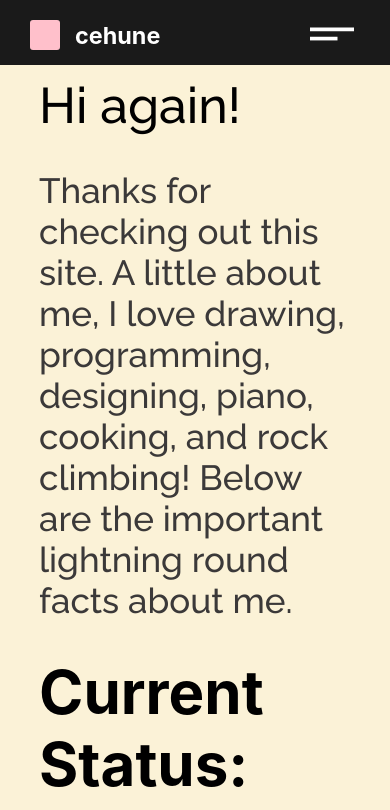
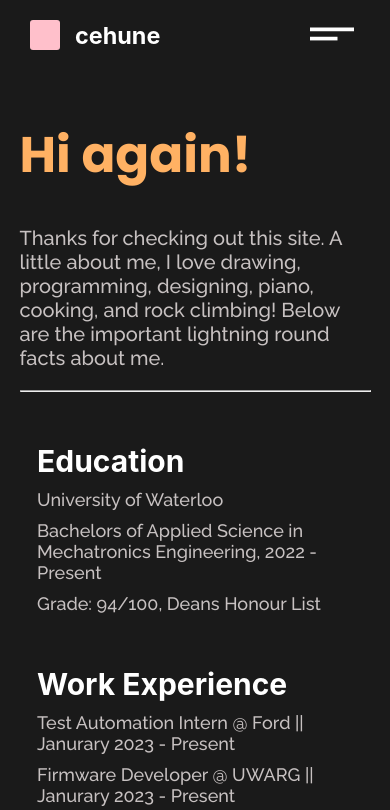
Before and after one commit to cehune/cehune.github.io, a React (Create React App) app: page /about in a window 390 px wide. Shown: the top 810 px of the page. Built offline with nearby package versions, Linux system fonts and the light colour scheme.

Commit message:
fixed about page

```diff
--- a/src/pages/About/About.js
+++ b/src/pages/About/About.js
@@ -6,20 +6,19 @@ import Contact from '../Contact/Contact';
 const About = () => {
     return (
         <div className='about' id = 'about'>
+
             <div className='info'>
 
         {  /*<div className = 'left'>
                 <AnimAbout  className='anim'/>
     </div>*/}
-                <div className='right'>
+                <div className='experience'>
                     <h1>Hi again!</h1>
                     <p className='blurb'>Thanks for checking out this site. A little about me,
                      I love drawing, programming, designing, piano, cooking, and rock climbing!
                      Below are the important lightning round facts about me. </p>
 
-                    <div >
-                        <h2 className='status'>Current Status: Working on Internship at Ford!</h2>
-                    </div>
+
                     <hr />
                     <div className='edu'>
                         <h2>Education</h2>
--- a/src/pages/About/about.scss
+++ b/src/pages/About/about.scss
@@ -1,95 +1,117 @@
-.about{
-    .info{
-        background: #FBF2D7 ;
+.about {
+    .info {
+        background: #1A1A1A;
         width: 100%;
-        display: flex;
+        display: block;
 
-          align-items: start;
+        .experience {
+            text-align: left;;
+            width: 65%;
+            padding-left: 5%;
+            padding-top: 15vh;
+            margin-right: 5%;
+            padding-left: 5%;
 
-          @media (max-width: 1200px) and (min-width: 801px) {
-            width: 100%;
-            flex-direction: column;
+            @media (max-width: 1200px) {
+                padding-top: 5vh;
+                padding-left: 10%;
+                width: 80%;
+                padding-left: 5%;
+                padding-bottom: 10%;
+
+            }
+
+            h1 {
+                font-size: 50px;
+                font-weight: none;
+                font-family: 'Poppins', sans-serif;
+                color: #FFB163;
+            }
+
+            .blurb {
+
+                font-size: 35px;
+                color: rgb(199, 193, 193);
+                font-family: 'Raleway', sans-serif;
+            }
+
+            .edu {
+                padding-left: 5%;
+                padding-top: 5vh;
+            }
+
+            .work {
+                padding-left: 5%;
+                padding-top: 5vh;
+            }
+
+            .skills {
+                padding-left: 5%;
+                padding-top: 5vh;
+                padding-bottom: 10vh;
+            }
+
+            .status {
+                font-size: 60px;
+            }
+
+            h2 {
+                font-size: 40px;
+                margin: 0;
+                padding-bottom: 10px;
+                color: white;
+            }
+
+            h3 {
+                font-family: 'Raleway', sans-serif;
+                font-size: 25px;
+                margin: 0;
+                padding-bottom: 10px;
+                font-weight: 400;
+                color: rgb(199, 193, 193);
+            }
         }
-        @media (max-width: 800px)  {
-            width:100%;
-            flex-direction: column;
+
+
+        @media (max-width: 1200px) and (min-width: 801px) {
+            padding-top: 5vh;
+            .experience{
+                width: 90%;
+
+                .blurb{
+                    font-size: 25px;
+                }
+                h2{
+                    font-size: 30px;
+                }
+                h3 {
+
+                    font-size: 20px;
+
+                }
+            }
         }
-        .left{
-                width:35%;
 
-                //background: #201F1B ;
-                background: #393636;
-                height: 100%;
-                display:flex;
-                align-items: center;
-                justify-content: center;
-                @media (max-width: 1200px) and (min-width: 801px) {
-                    width: 100%;
-                    height: 400px;
+        @media (max-width: 800px) {
+            padding-top: 5vh;
+            .experience{
+                width: 90%;
+
+                .blurb{
+                    font-size: 20px;
                 }
-                @media (max-width: 800px)  {
-                    width:100%;
-                    height: 400px;
+                h2{
+                    font-size: 30px;
                 }
+                h3 {
+
+                    font-size: 18px;
+
+                }
+            }
+        }
+    }
 
 
 
         }
-        .right{
-                text-align: left;;
-                width:65%;
-                padding-left: 5%;
-                padding-top: 15vh;
-
-                @media (max-width: 1200px) {
-                    padding-top: 5vh;
-                    padding-left: 10%;
-                    width: 80%;
-                    padding-bottom: 10%;
-
-                }
-
-                h1{
-                    font-weight: 400;
-                    font-size:50px;
-                    font-weight: none;
-                    font-family: 'Raleway', sans-serif;
-                }
-                .blurb{
-
-                    font-size:35px;
-                    color: rgb(59, 57, 57);
-                    font-family: 'Raleway', sans-serif;
-                }
-
-                .edu{
-                    padding-left: 5%;
-                    padding-top: 5vh;
-                }
-                .work{
-                    padding-left: 5%;
-                    padding-top: 5vh;
-                }
-                .skills{
-                    padding-left: 5%;
-                    padding-top: 5vh;
-                    padding-bottom: 10vh;
-                }
-                .status{
-                    font-size: 60px;
-                }
-                        h2{
-                            font-size: 40px;
-                            margin:0;
-                            padding-bottom: 10px;
-                        }
-                        h3{
-                            font-family: 'Raleway', sans-serif;
-                            font-size: 25px;
-                            margin: 0;
-                            padding-bottom: 10px;
-                            font-weight: 400;
-                        }
-        }
-    }
-}
--- a/src/pages/Menu/Menu.jsx
+++ b/src/pages/Menu/Menu.jsx
@@ -30,9 +30,9 @@ const Menu = ({ menuOpen, setMenuOpen, animation, setAnimation }) => {
                 Illustrations
             </li></Link>
 
-             {/* <Link className='menulink'onClick={onClick} to="/about"><li>
+             <Link className='menulink'onClick={onClick} to="/about"><li>
                About
-            </li></Link>*/}
+            </li></Link>
            <Link className='menulink'onClick={onClick} to="/contact"><li>
                Contact
             </li></Link>
--- a/src/pages/Menu/menu.scss
+++ b/src/pages/Menu/menu.scss
@@ -1,109 +1,129 @@
 .menuback {
     width: 100%;
-    height:100%;
-    position:fixed;
-    top:0;
+    height: 100%;
+    position: fixed;
+    top: 0;
 
-    left:-200%;
+    left: -200%;
     z-index: 2;
-    display:flex;
+    display: flex;
     flex-direction: column;
     align-items: center;
     justify-content: center;
     transition: all 1s ease;
-    &.active{
+
+    &.active {
         left: 0;
 
     }
+
     @media (max-width: 800px) {
         display: block;
-        .sideways_name{
+
+        .sideways_name {
             display: none;
         }
     }
 }
 
 .page_shift_one {
-    background: white   ;
+    background: white;
 
 }
+
 .page_shift_two {
-    background: #FBC8C7   ;
+    background: #FBC8C7;
     transition-delay: 125ms;
 
 
 }
+
 .page_shift_three {
-    background: #B7F8F7  ;
+    background: #B7F8F7;
     transition-delay: 200ms;
 
 }
-.menu{
 
-    background: #1A1A1A ;
+.menu {
+
+    background: #1A1A1A;
     display: flex;
     flex-direction: row;
     transition-delay: 0ms;
-    &.active{
+
+    &.active {
 
         transition-delay: 300ms;
     }
-    .sideways_name{
+
+    .sideways_name {
         rotate: 90deg;
         color: white;
         font-weight: 200;
     }
+
     ul {
         margin: 0;
-        padding:0;
+        padding: 0;
 
-        list-style:none;
+        list-style: none;
         font-size: 30px;
-        font-weight:300;
-        color:white;
-        width:80%;
-        text-align: left;;
-        .menulink{
+        font-weight: 300;
+        color: white;
+        width: 80%;
+        text-align: left;
+        ;
+
+        .menulink {
             color: white;
             text-decoration: none;
         }
-        li{
+
+        li {
             margin-bottom: 20px;
-            background-color: #1A1A1A ;
-           /*background: linear-gradient(to right,  #B4F2ED 50%,#1A1A1A   50%) right;*/
+            background-color: #1A1A1A;
+            /*background: linear-gradient(to right,  #B4F2ED 50%,#1A1A1A   50%) right;*/
             padding: 0 10%;
             font-size: 75px;
             font-weight: 700;
             background-size: 200% 100%;
             transition: 0.1s linear;
             letter-spacing: 2px;
-            a{
+
+            a {
                 font-size: inherit;
                 color: inherit;
                 text-decoration: none;
             }
-            &:hover{
+
+            &:hover {
                 background-color: #B4F2ED;
                 font-weight: 500;
                 color: black;
-                font-style:italic;
+                font-style: italic;
             }
 
         }
+
         li:hover {
             background-position: left;
+
             a {
-                color:black;
+                color: black;
             }
         }
+
         .icons {
             display: flex;
             align-items: center;
             padding: 0 10%;
+
             .icon {
                 margin: 0;
                 margin-right: 2vh;
-            }.icon:hover {
+            }
+
+            .icon:hover {
                 color: black;
                 background-color: grey;
             }
@@ -111,18 +131,19 @@
         }
     }
 
-    @media (max-width: 1200px) and (min-width: 801px) {
+    @media (max-width: 1200px) and (min-width: 801px) {}
 
+    @media (max-width: 800px) {
+        display: block;
 
-      }
-      @media (max-width: 800px) {
-        display: block;
-        .sideways_name{
+        .sideways_name {
             display: none;
         }
-        ul{
+
+        ul {
             padding-top: 20vh;
-            li{
+
+            li {
                 font-size: 40px;
             }
         }
--- a/src/pages/Projects/projects.scss
+++ b/src/pages/Projects/projects.scss
@@ -106,10 +106,10 @@
           @media (max-width: 800px) {
 
             h3{
-                font-size: 40px;
+                font-size: 32px;
                 padding-bottom: 20px;
             }
-            p{font-size:25px;
+            p{font-size:18px;
             padding-bottom: 20px;}
         }
 
@@ -143,6 +143,7 @@
           @media (max-width: 800px) {
 
                 margin: 0;
+                width: 250px;
                 height: 200px;
 
         }
```
